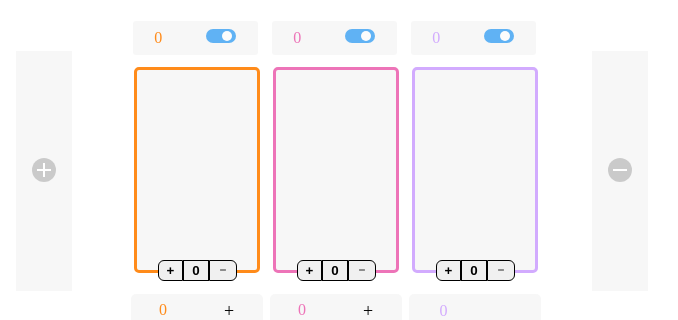
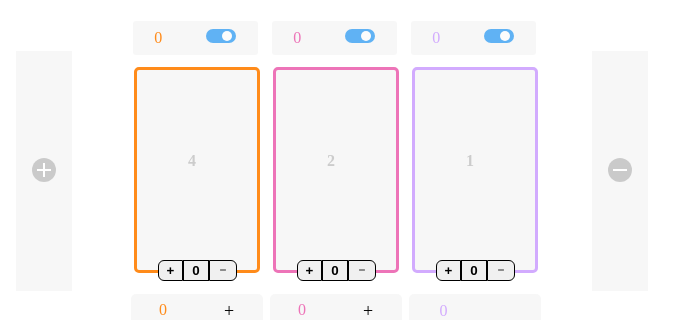
Before and after one commit to Adesh-Pandey/Jarred-Geller-ExploadingWidget, a React (Vite) app: page / in a window 1280 px wide. Shown: the part 206-526 px from the top of the page, without its empty margins (308-986 px from the left). Built offline with nearby package versions, Linux system fonts and the light colour scheme.

Commit message:
Order for each column were added in back gound

```diff
--- a/package.json
+++ b/package.json
@@ -1,9 +1,12 @@
 {
+  "homepage": "https://adesh-pandey.github.io/Jarred-Geller-ExploadingWidget",
   "name": "jarredgellerwidget",
   "private": true,
   "version": "0.0.0",
   "type": "module",
   "scripts": {
+    "predeploy": "npm run build",
+    "deploy": "gh-pages -d dist",
     "dev": "vite",
     "build": "tsc && vite build",
     "preview": "vite preview"
@@ -16,6 +19,7 @@
     "@mui/material": "^5.11.14",
     "@reduxjs/toolkit": "^1.9.3",
     "framer-motion": "^10.8.5",
+    "gh-pages": "^5.0.0",
     "react": "^18.2.0",
     "react-dom": "^18.2.0",
     "react-redux": "^8.0.5",
--- a/src/ColumnComponent.tsx
+++ b/src/ColumnComponent.tsx
@@ -134,8 +134,7 @@ function ColumnComponent({ borderColor, alterVisibility, visibility, ShowTokenLa
                 outlineOffset: "2px",
                 border: `3px solid ${borderColor}`
             } : { border: `3px solid ${borderColor}` }} variants={variant} animate={visibility ? "open" : "closed"} id={`${order}`} className='column-individual-inner-circle-collection'>
-                {/* <audio ref={audio} className="addedCircle" src='./audios/addedPopSound.mp3'>
-                </audio> */}
+                <div className="overlay">{base ** order || 1}</div>
                 <motion.div
                     id={`${order}`}
                     drag
--- a/src/column.css
+++ b/src/column.css
@@ -191,16 +191,31 @@ input.show-tokens{
 }
 
 .column-individual-inner-circle-collection-inner-div{
-    display: grid;
-    grid-auto-flow: row;
-    grid-template-columns: repeat( 3,40px);
-    grid-template-rows: repeat( 4,40px);
+  margin-left: -8px;
+  display: grid;
+
+  grid-auto-flow: row;
+  grid-template-columns: repeat( 3,40px);
+  grid-template-rows: repeat( 4,40px);
     /* position:absolute; */
 }
 
 #from{
   padding-bottom:0px;
   font-family:cursive;
+}
+
+.overlay{
+  position: relative;
+  /* margin: auto; */
+
+  color:#cccccc;
+  font-family: cursive;
+    font-weight: bolder;
+
+  height:30px;
+  top: 41%;
+  left: 43%;
 }
 
 .token-control{
--- a/vite.config.ts
+++ b/vite.config.ts
@@ -3,13 +3,10 @@ import react from '@vitejs/plugin-react'
 
 // https://vitejs.dev/config/
 export default defineConfig({
+
   plugins: [react()],
-  server: {
-    // Add the following line to enable HMR
-    hmr: {
-      overlay: true,
-    },
-  },
+  base: "/Jarred-Geller-ExploadingWidget/",
+
 })
 
 // vite.config.ts
```
Also changed, not shown: 3 other files (tests, documents, lock files or other folders).
